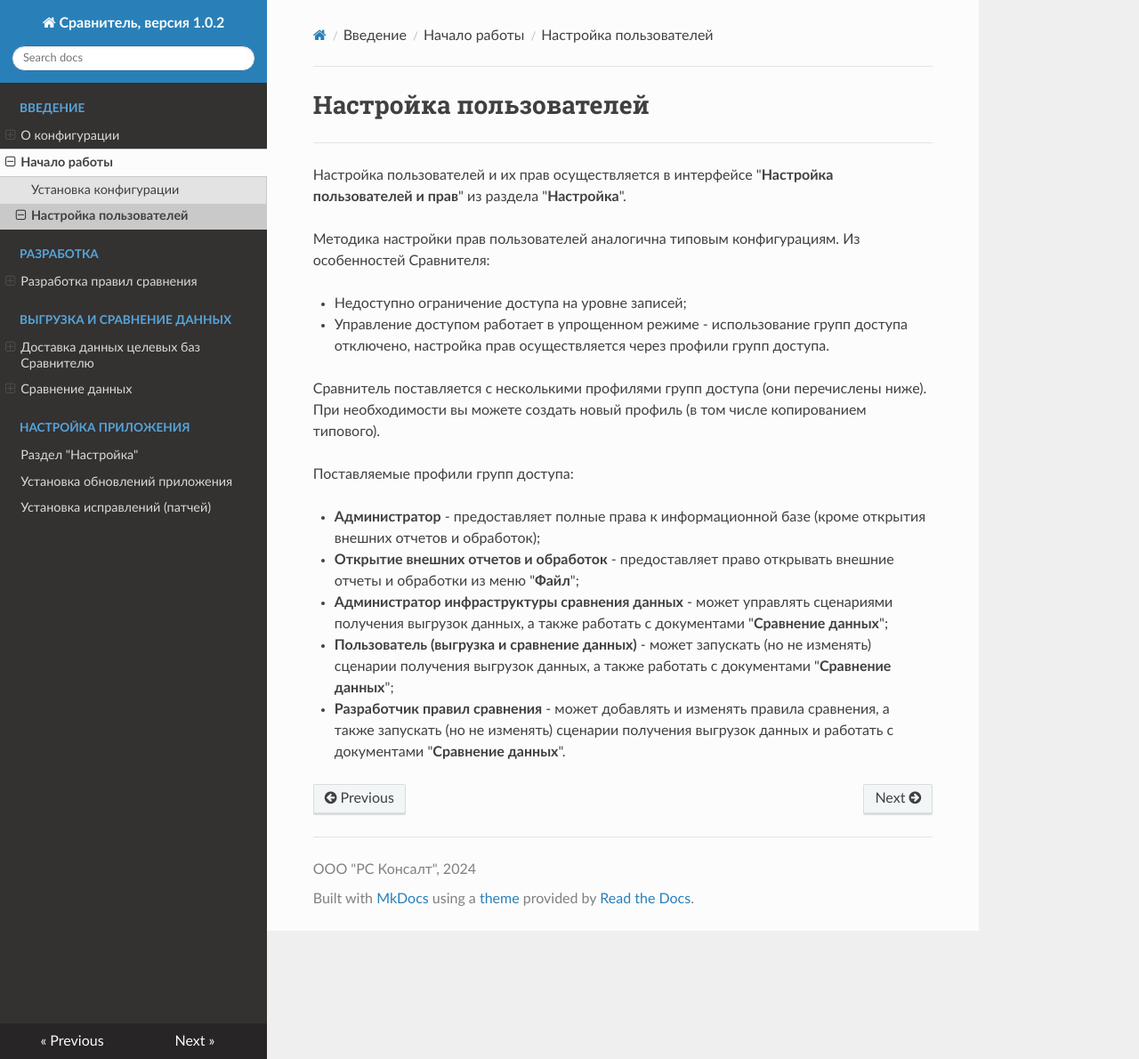
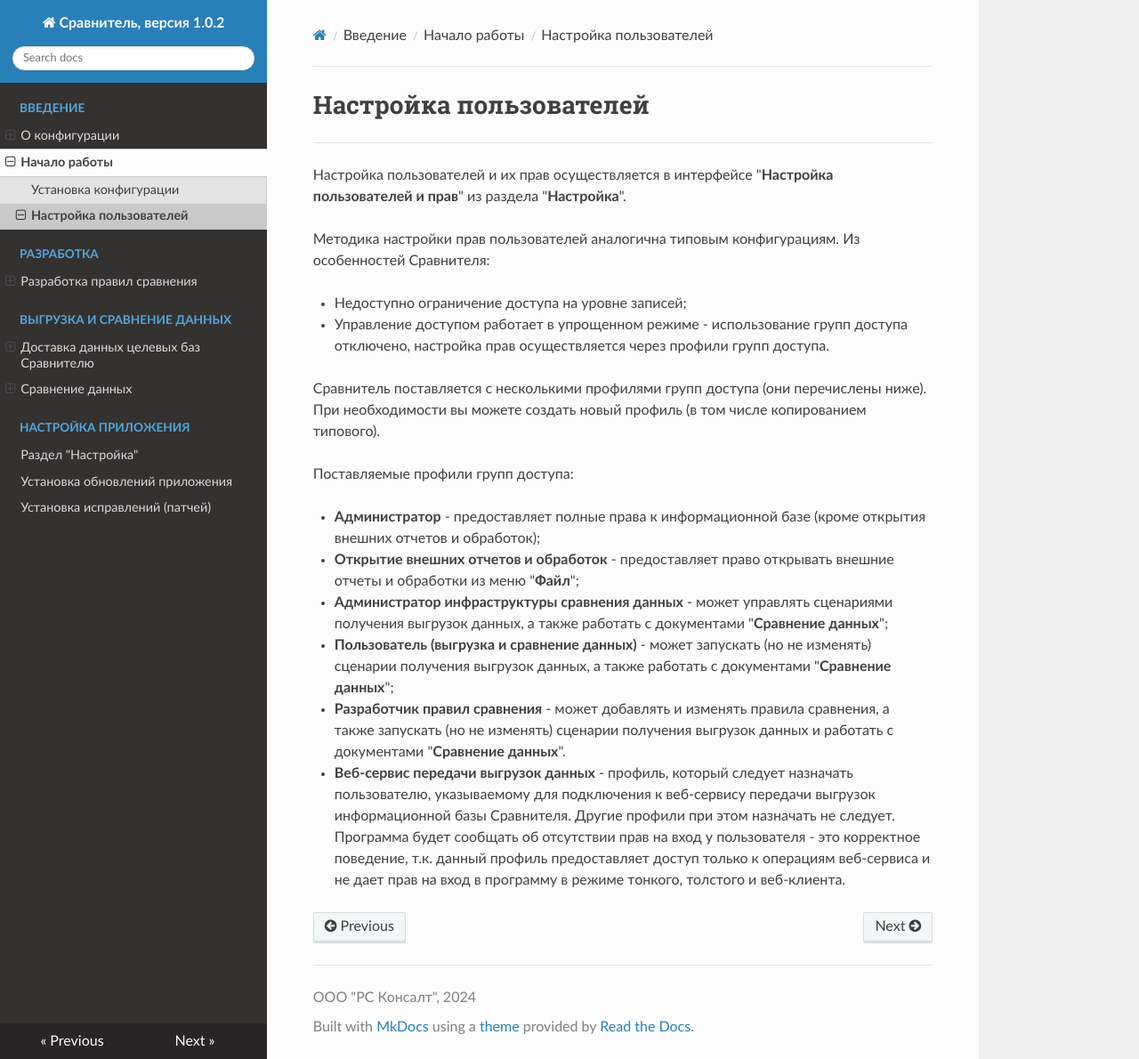
Before and after one commit to IgorRyaboff/comparator-docs, an MkDocs documentation site: the page built from docs/introduction/beginning/users.md, in a window 1280 px wide and 1190 px high. Shown: the whole window at 89% size. Built offline with MkDocs 1.6.1, drawn with Linux system fonts in a browser that asks for light colours; nearby versions of some CDN libraries.

Commit message:
Дополнен список поставляемых профилей групп доступа

```diff
--- a/docs/introduction/beginning/users.md
+++ b/docs/introduction/beginning/users.md
@@ -16,3 +16,4 @@
 - **Администратор инфраструктуры сравнения данных** - может управлять сценариями получения выгрузок данных, а также работать с документами "**Сравнение данных**";
 - **Пользователь (выгрузка и сравнение данных)** - может запускать (но не изменять) сценарии получения выгрузок данных, а также работать с документами "**Сравнение данных**";
 - **Разработчик правил сравнения** - может добавлять и изменять правила сравнения, а также запускать (но не изменять) сценарии получения выгрузок данных и работать с документами "**Сравнение данных**".
+- **Веб-сервис передачи выгрузок данных** - профиль, который следует назначать пользователю, указываемому для подключения к веб-сервису передачи выгрузок информационной базы Сравнителя. Другие профили при этом назначать не следует. Программа будет сообщать об отсутствии прав на вход у пользователя - это корректное поведение, т.к. данный профиль предоставляет доступ только к операциям веб-сервиса и не дает прав на вход в программу в режиме тонкого, толстого и веб-клиента.
```
